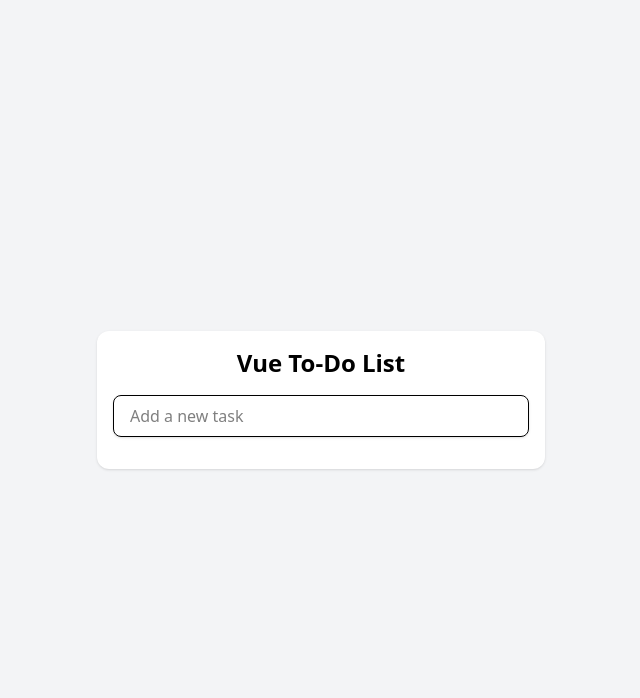
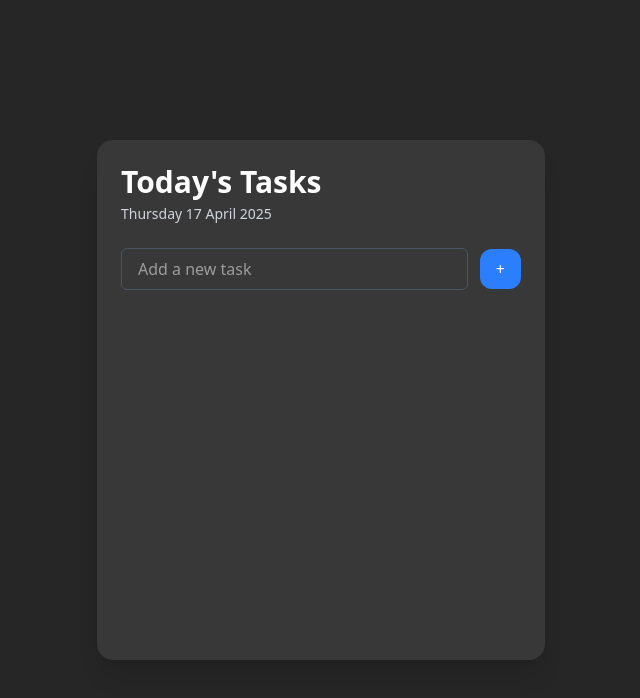
Before and after one commit to piyushbangaa/todo-list, a Vue app: page / in a window 1280 px wide. Shown: the top 698 px of the page, without its empty margins (319-959 px from the left). Built offline with nearby package versions, Linux system fonts and the light colour scheme.

Commit message:
added new css and day/date

```diff
--- a/package.json
+++ b/package.json
@@ -9,6 +9,7 @@
     "preview": "vite preview"
   },
   "dependencies": {
+    "@heroicons/vue": "^2.2.0",
     "vue": "^3.5.13"
   },
   "devDependencies": {
--- a/src/App.vue
+++ b/src/App.vue
@@ -1,7 +1,8 @@
 <template>
-  <div class="min-h-screen bg-gray-100 flex items-center justify-center">
-    <div class="max-w-md w-full p-4 bg-white rounded-xl shadow">
-      <h1 class="text-2xl font-bold text-center mb-4">Vue To-Do List</h1>
+  <div class="min-h-screen bg-neutral-800 flex items-center justify-center px-4">
+    <div class="w-full max-w-md rounded-2xl bg-neutral-700/70 backdrop-blur-lg shadow-xl p-6 text-white h-130">
+      <h1 class="text-3xl font-bold mb-1">Today's Tasks</h1>
+      <p class="text-sm text-gray-300 mb-6">{{ today }}</p>
 
       <TodoInput @add-task="addTask" />
 
@@ -29,12 +30,19 @@ export default {
   data() {
     return {
       tasks: [],
+      today: new Date().toLocaleDateString('en-GB', {
+        weekday: 'long',
+        day: '2-digit',
+        month: 'long',
+        year: 'numeric',
+      }),
     };
   },
   methods: {
     addTask(task) {
+      console.log('Task added:', task);
       this.tasks.push({
-        text: task,
+        ...task,
         completed: false,
       });
     },
--- a/src/components/TodoInput.vue
+++ b/src/components/TodoInput.vue
@@ -1,12 +1,19 @@
 <template>
-    <div class="mb-4">
+    <div class="mb-4 flex items-center">
+      <!-- Input Field -->
       <input
-        v-model="task"
-        @keyup.enter="addTask"
+        v-model="newTaskText"
         type="text"
-        class="w-full px-4 py-2 border rounded-lg shadow-sm focus:outline-none focus:ring-2 focus:ring-blue-500"
         placeholder="Add a new task"
+        class="flex-1 px-4 py-2 border border-gray-600 rounded-md focus:outline-none focus:ring-2 focus:ring-gray-500"
       />
+      <!-- Add Button -->
+      <button
+        @click="addTask"
+        class="px-4 py-2 ml-3 bg-blue-500 text-white rounded-xl hover:bg-blue-600 transition"
+      >
+        +
+      </button>
     </div>
   </template>
 
@@ -14,14 +21,14 @@
   export default {
     data() {
       return {
-        task: '',
+        newTaskText: '',
       };
     },
     methods: {
       addTask() {
-        if (this.task.trim()) {
-          this.$emit('add-task', this.task);
-          this.task = '';
+        if (this.newTaskText.trim()) {
+          this.$emit('add-task', { text: this.newTaskText });
+          this.newTaskText = ''; // Reset input field
         }
       },
     },
--- a/src/components/TodoItem.vue
+++ b/src/components/TodoItem.vue
@@ -1,12 +1,15 @@
 <template>
-    <div class="flex items-center justify-between p-2 mb-2 bg-gray-200 rounded-lg">
+    <div class="flex items-center justify-between p-2 mb-2 bg-neutral-700/60 backdrop-blur-md rounded-lg w-full h-12 ">
       <div class="flex items-center">
         <input
-          type="checkbox"
-          :checked="task.completed"
-          @change="$emit('toggle-complete', task)"
-          class="mr-2"
-        />
+        type="checkbox"
+        :checked="task.completed"
+        @change="$emit('toggle-complete', task)"
+        class="mr-2 w-5 h-5 appearance-none rounded-full border border-indigo-500
+         checked:bg-indigo-500  focus:outline-none
+         focus:ring focus:ring-indigo-400 transition"
+ />
+
         <span :class="{'line-through text-gray-500': task.completed}" class="flex-1">
           {{ task.text }}
         </span>
--- a/src/components/TodoList.vue
+++ b/src/components/TodoList.vue
@@ -22,7 +22,3 @@
     },
   };
   </script>
-
-  <style scoped>
-  /* Any styling if needed */
-  </style>
```
Also changed, not shown: 1 other file (tests, documents, lock files or other folders).
